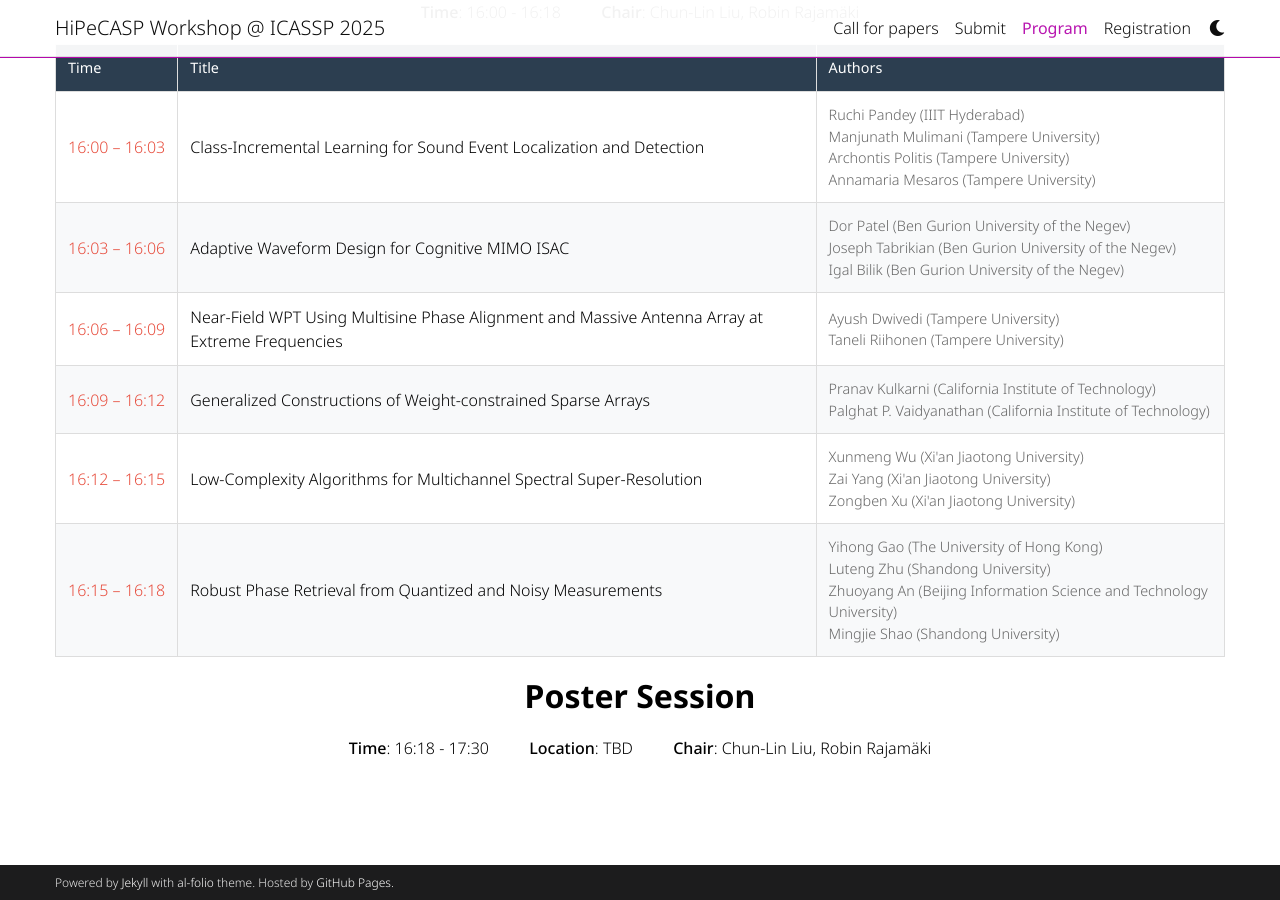
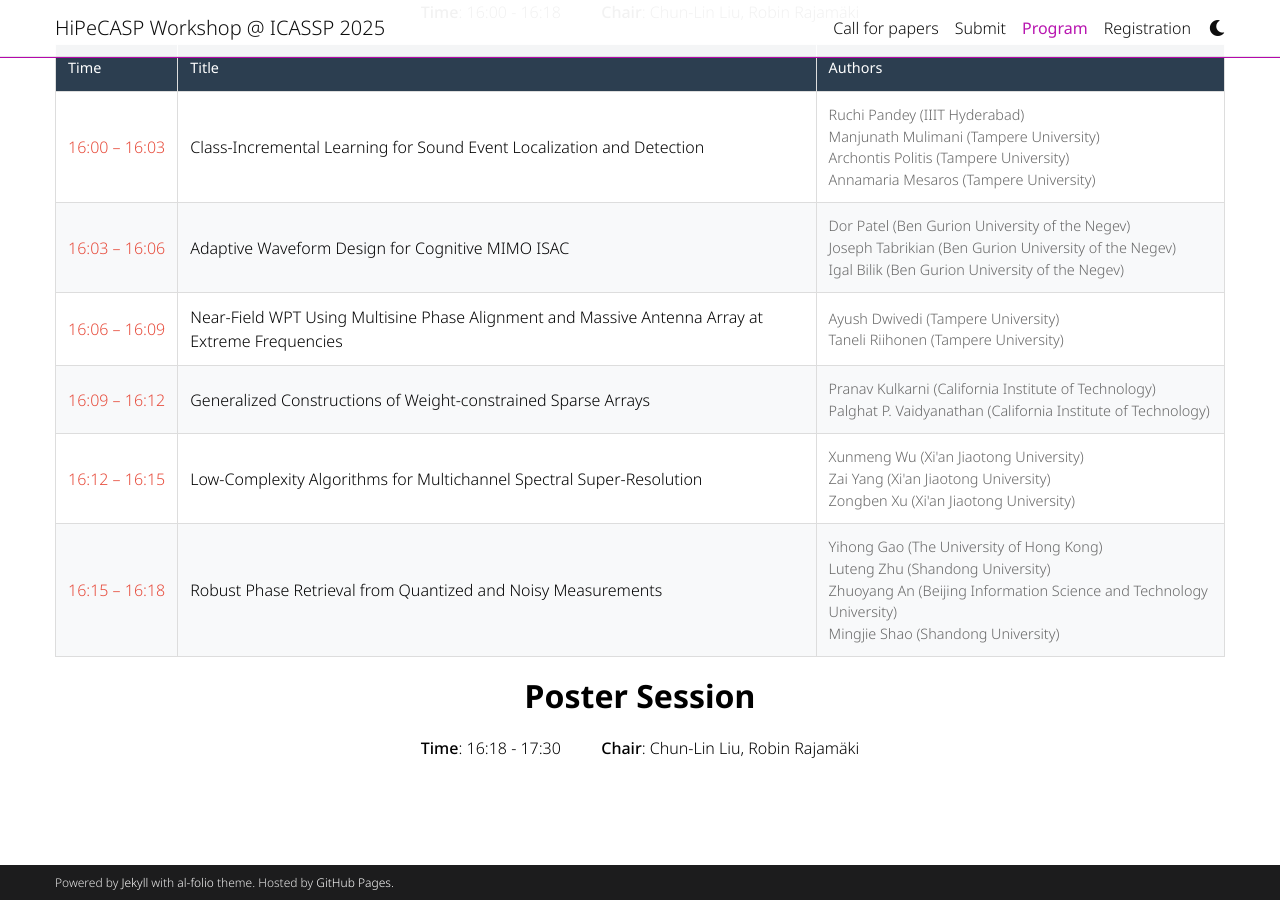
Before and after one commit to signal-process/signal-process.github.io, a Jekyll site: the page built from _pages/program.md, in a window 1280 px wide and 900 px high, scrolled down 1331 px. Built offline with Jekyll 4.4.1, drawn with Linux system fonts in a browser that asks for light colours; comment, search, counter and statistics services are not loaded; a style sheet for code colours, icons or effects is not loaded.

Commit message:
Update program.md

```diff
--- a/_pages/program.md
+++ b/_pages/program.md
@@ -34,7 +34,6 @@ The detailed technical program of the workshop can be found [here](https://signa
 
 <p style="text-align: center; margin: 20px 0;">
   <strong>Time</strong>: 16:18 - 17:30 &emsp;&emsp;
-  <strong>Location</strong>: TBD &emsp;&emsp;
   <strong>Chair</strong>: Chun-Lin Liu, Robin Rajamäki
 </p>
 <div style="height:50px"></div>
```
